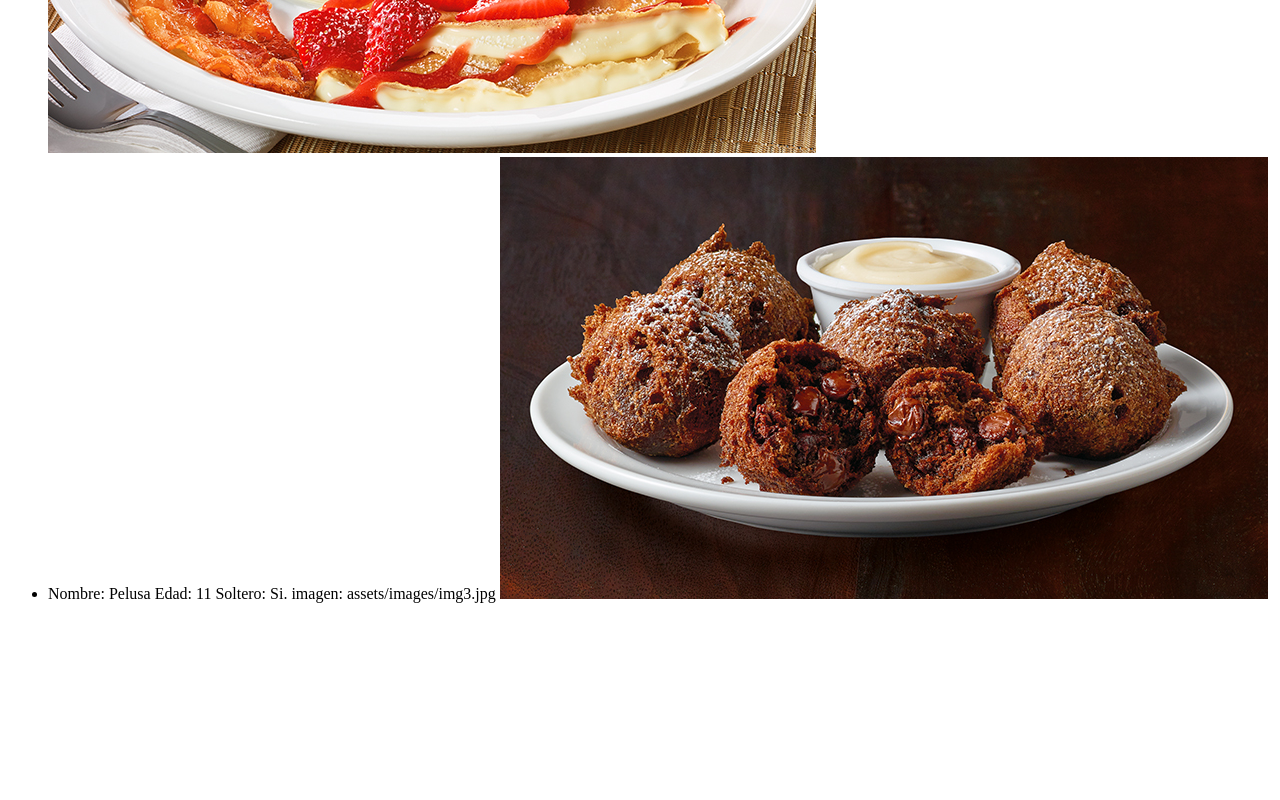
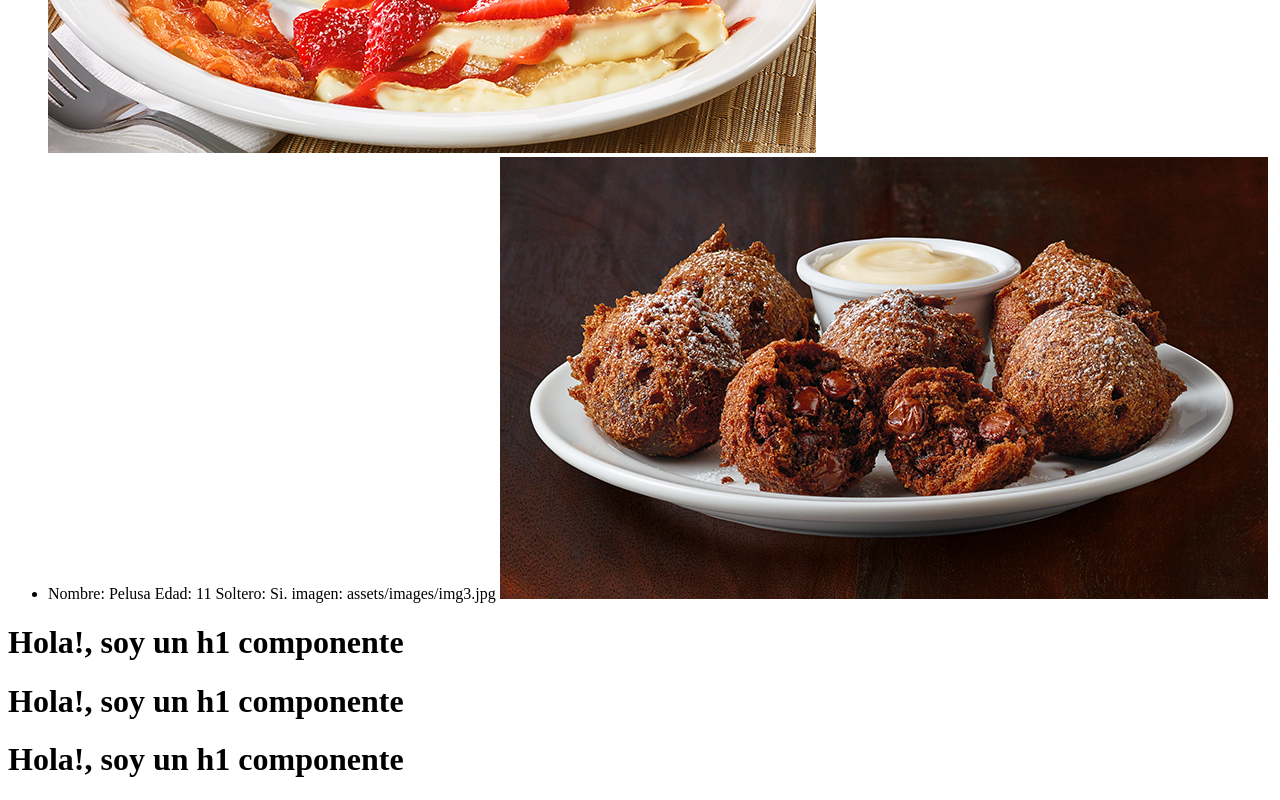
Before and after one commit to rspineda/appAngular, an Angular app: page / in a window 1280 px wide. Shown: the part 1389-2189 px from the top of the page. Before the commit the page ends 2008 px from the top, so only its background shows below. Built offline with nearby package versions, Linux system fonts and the light colour scheme.

Commit message:
new component

```diff
--- a/src/app/app.component.html
+++ b/src/app/app.component.html
@@ -48,3 +48,7 @@
     <img [src]="user.avatar">
   </li>
 </ul>
+
+<app-product></app-product>
+<app-product></app-product>
+<app-product></app-product>
--- a/src/app/app.module.ts
+++ b/src/app/app.module.ts
@@ -4,10 +4,12 @@ import { FormsModule } from '@angular/forms';
 
 import { AppRoutingModule } from './app-routing.module';
 import { AppComponent } from './app.component';
+import { ProductComponent } from './product/product.component';
 
 @NgModule({
   declarations: [
-    AppComponent
+    AppComponent,
+    ProductComponent
   ],
   imports: [
     BrowserModule,
--- /dev/null
+++ b/src/app/product/product.component.html
@@ -0,0 +1 @@
+<h1>Hola!, soy un h1 componente</h1>
```
Also changed, not shown: src/app/product/product.component.ts (added, +10 -0 lines).
